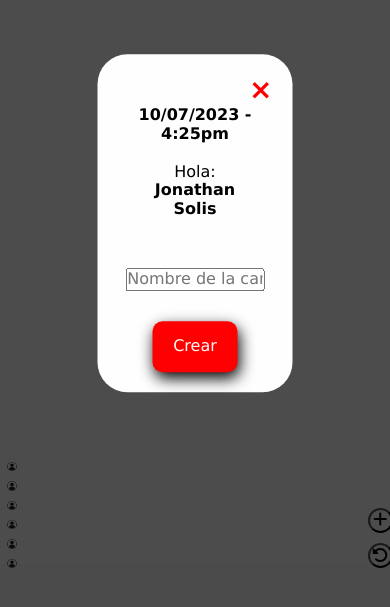
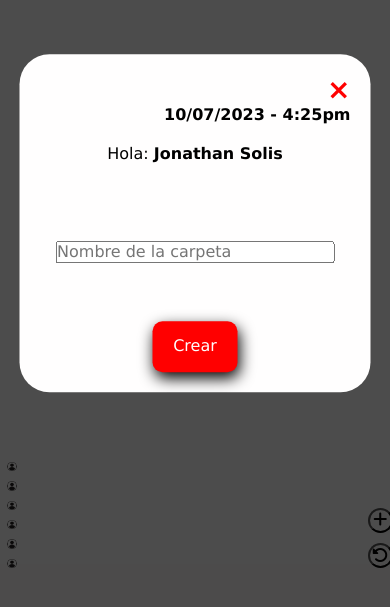
Before and after one commit to AlitaPS/PRUEBA, a plain HTML site: page index.html in a window 390 px wide. Both pictures are taken after a click on the button 380 px from the left and 719 px from the top of the page. Shown: the part 199-806 px from the top of the page. Drawn offline with Linux system fonts and the light colour scheme.

Commit message:
Add files via upload

```diff
--- a/style.css
+++ b/style.css
@@ -1006,6 +1006,20 @@ article:hover::before {
     border-radius: 30px;
 }
 
+.modal-content {
+    display: flex;
+    flex-direction: column;
+    position: absolute;
+    width: 90%;
+    height: 40%;
+    top: 50%;
+    left: 50%;
+    transform: translate(-50%, -50%);
+    background-color: #fffefe;
+    padding: 20px;
+    text-align: center;
+    border-radius: 30px;
+}
 
     /* Otros ajustes para elementos móviles */
   }
```
